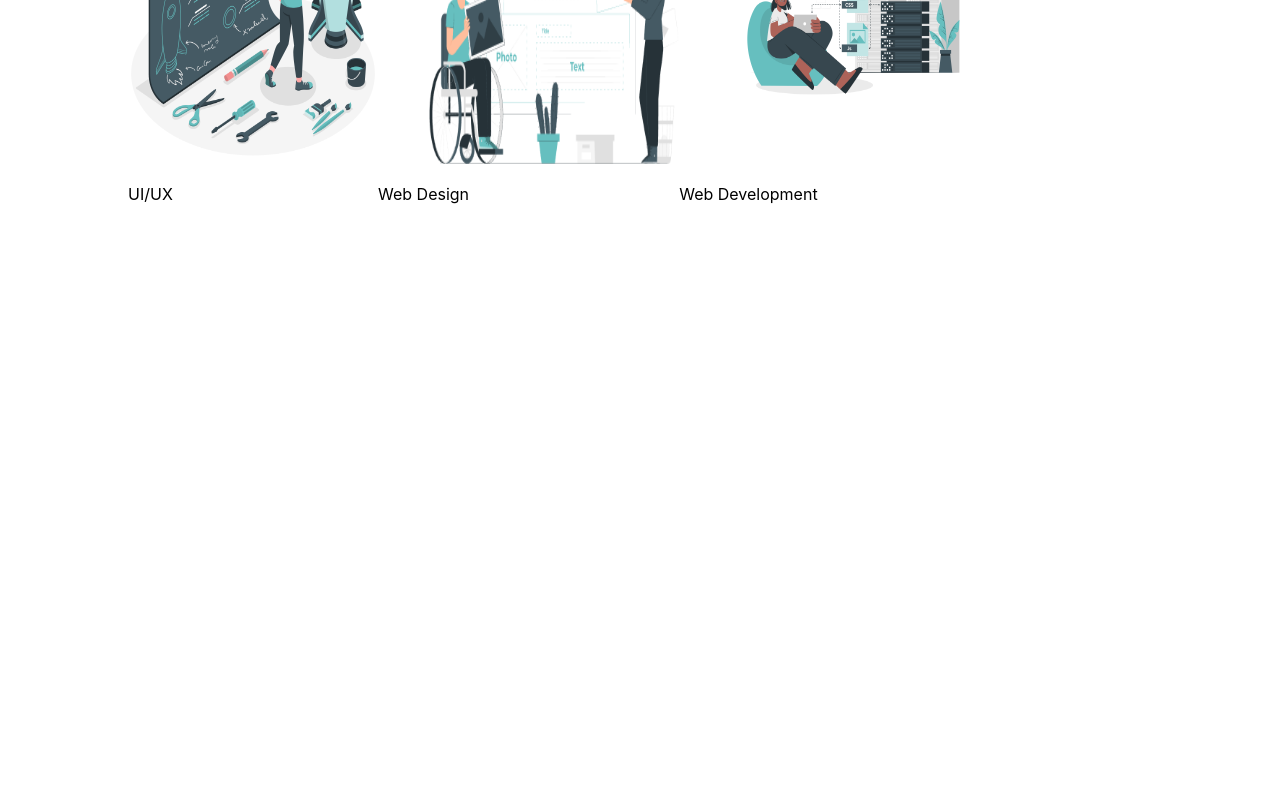
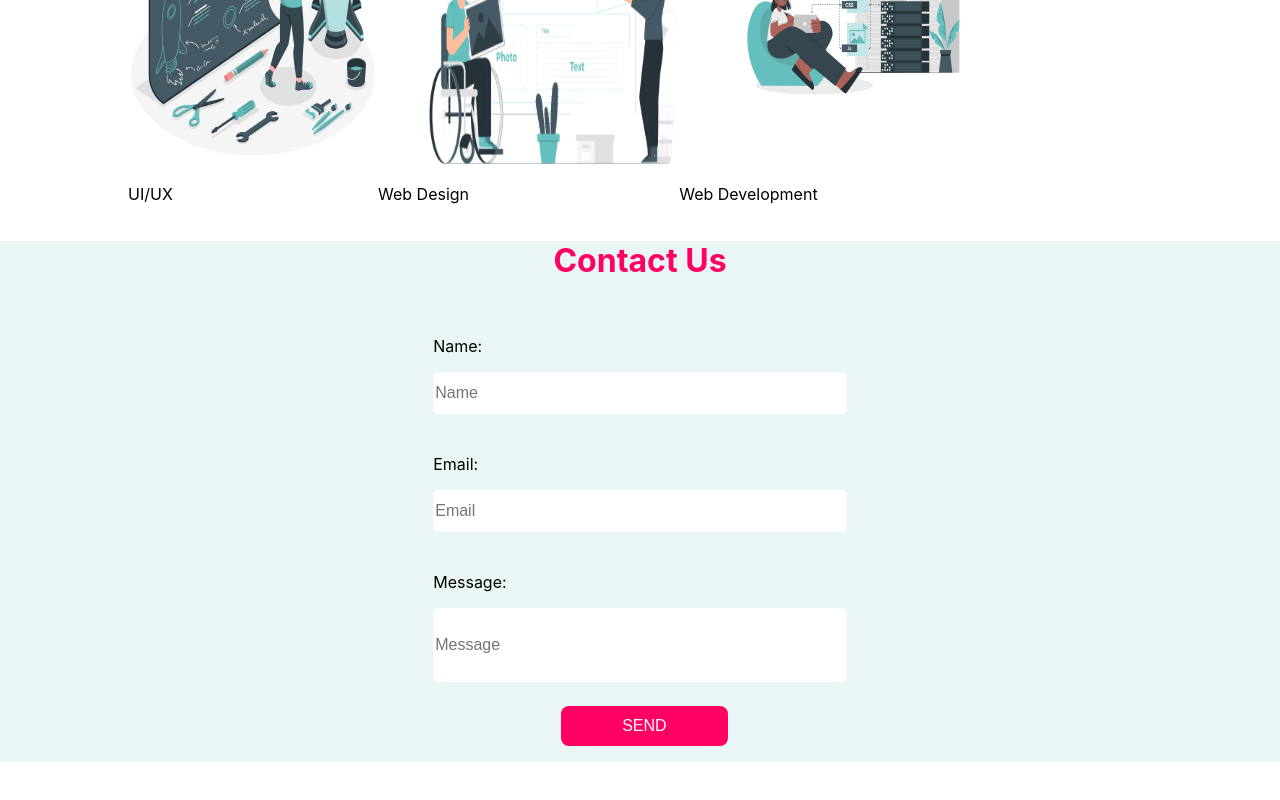
Before and after one commit to MissDine/enid-portfolio, a React (Create React App) app: page / in a window 1280 px wide. Shown: the part 1392-2192 px from the top of the page. Before the commit the page ends 1612 px from the top, so only its background shows below. Built offline with nearby package versions, Linux system fonts and the light colour scheme.

Commit message:
Feature edit

```diff
--- a/src/App.js
+++ b/src/App.js
@@ -5,6 +5,7 @@ import Home from "../src/components/Home/Home";
 import Header from "./components/Header/Header";
 import About from "./components/About/About"
 import Services from "./components/Services/Services";
+import Contact from "./components/Contact/Contact"
 
 function App() {
   return (
@@ -17,6 +18,7 @@ function App() {
         <Header/>
         <About/>
         <Services/>
+        <Contact/>
       </div>
     </Router>
   );
```
